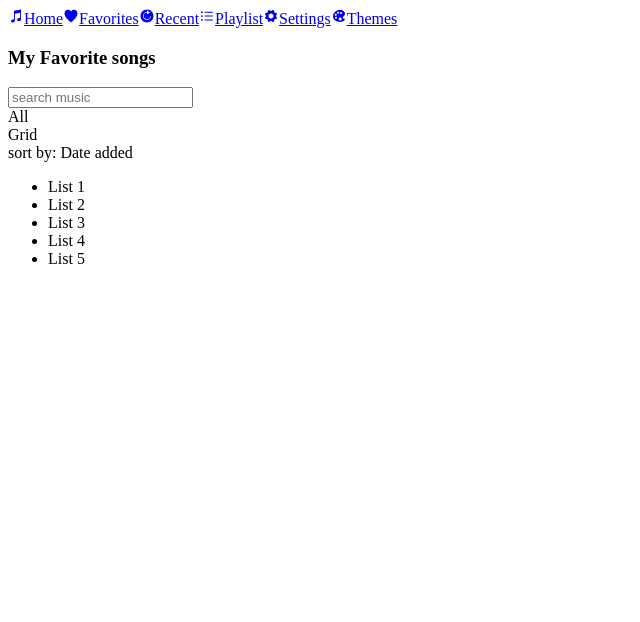
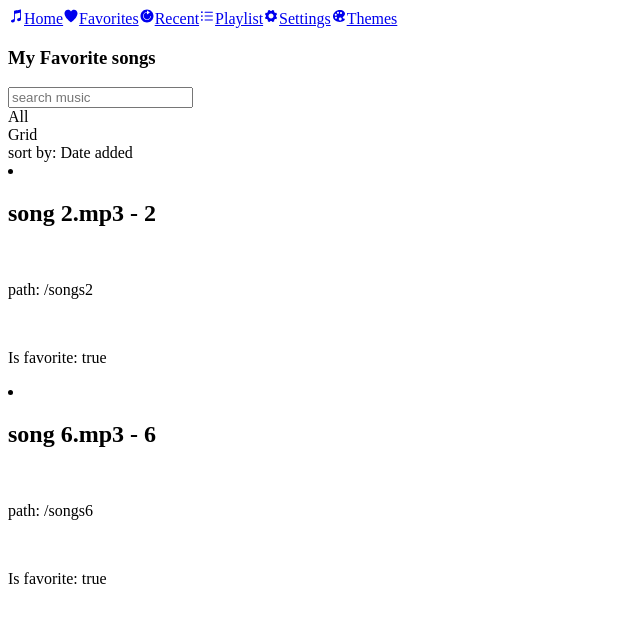
Before and after one commit to Davejs136/player-app, a React (Create React App) app: page /favorite in a window 1280 px wide. Shown: the top 622 px of the page, without its empty margins (0-640 px from the left). Built offline with nearby package versions, Linux system fonts and the light colour scheme.

Commit message:
feat: pages/favorite show only favorites songs

```diff
--- a/src/pages/Favorite/Favorite.js
+++ b/src/pages/Favorite/Favorite.js
@@ -1,4 +1,5 @@
 import React from 'react'
+import data from '../../music.json'
 
 const Favorite = () => (
   <section className="fav">
@@ -16,13 +17,19 @@ const Favorite = () => (
       </div>
     </div>
     <div className="fav__list">
-      <ul>
-        <li>List 1</li>
-        <li>List 2</li>
-        <li>List 3</li>
-        <li>List 4</li>
-        <li>List 5</li>
-      </ul>
+      {data
+        .filter(item => item.favorite)
+        .map(item => (
+          <li key={item.id}>
+            <h2>
+              {item.name} - <span>{item.id}</span>
+            </h2>
+            <br />
+            <p>path: {item.path}</p>
+            <br />
+            <p>Is favorite: {String(item.favorite)}</p>
+          </li>
+        ))}
     </div>
   </section>
 )
```
